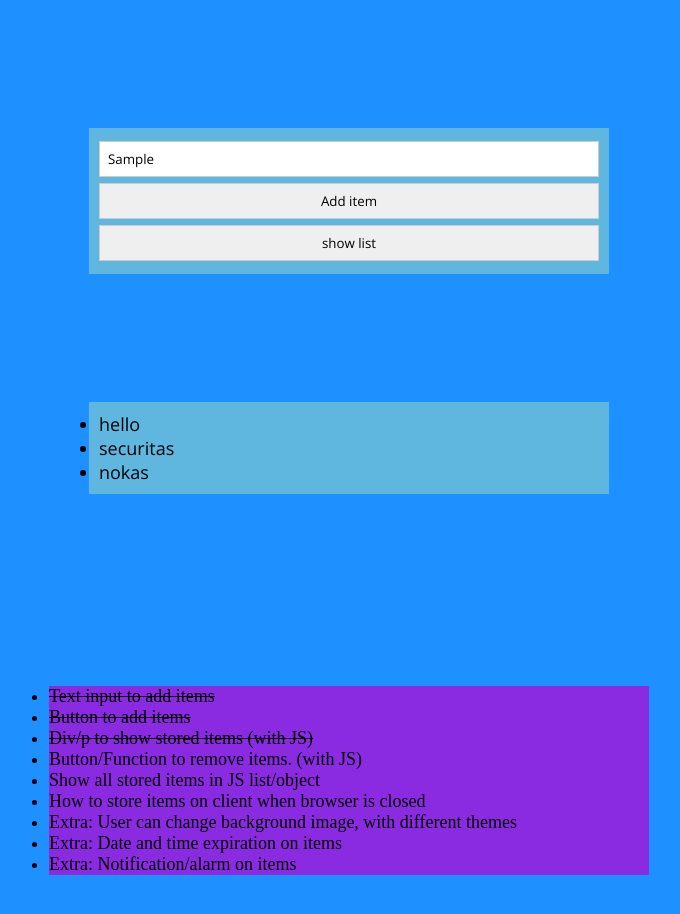
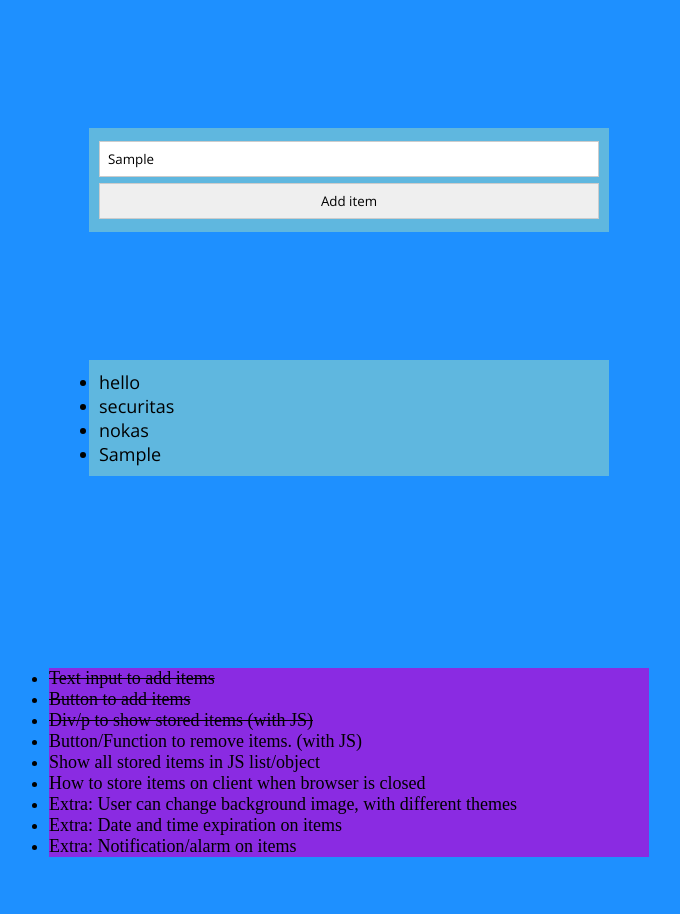
Before and after one commit to Nesiht/Todo_list, a plain HTML site: page index.html in a window 1280 px wide. Both pictures are taken after typing "Sample" into the empty fields and a click on the input "Add item". Shown: the whole page, without its empty margins (291-971 px from the left). Drawn offline with nearby package versions, Linux system fonts and the light colour scheme.

Commit message:
reworked JS

```diff
--- a/index.html
+++ b/index.html
@@ -13,9 +13,8 @@
 <body>
 
     <div class="add-items">
-        <input type="text" placeholder="Description" id="text-item" >
+        <input type="text" placeholder="Description" id="text-item" required>
         <input type="submit" value="Add item" id="submit-btn" onclick="addItem()">
-        <input type="submit" value="show list" onclick="listItem()">
     </div>
 
     <div class="show-items">
--- a/script.js
+++ b/script.js
@@ -1,34 +1,42 @@
+// Global Lists
 let items = ['hello', 'securitas', 'nokas'];
+
+// Global Variables
 const textField = document.getElementById("text-item");
+
+// Error list
+const A100 = "ERROR A100: Input field empty";
 
 // add items in array when button is clicked
 addItem = () => {
     itemValue = document.getElementById('text-item').value;
-    items.push(itemValue);
-    console.log(items);
+    if (itemValue !== "") {
+        items.push(itemValue);
+        console.log(items);
+        const markUp = document.createElement("li");
+        let textnode = document.createTextNode(itemValue);
+        markUp.appendChild(textnode);
+        document.getElementById("myList").appendChild(markUp);
+    }
+    else {
+        console.log(A100);
+    }
 };
 
-// check for enter key press to klick button
+// check for enter key press to click button
 textField.addEventListener('keyup', function(event) {
       if (event.keyCode === 13) {
           event.preventDefault();
           document.getElementById("submit-btn").click();
       }
-  });
+});
 
-// Adds the word CLEAN to the list
-// Add the new item to the array and display it
-// Parts of this should be moved to addItem().
-listItem = () => {
-    let node = document.createElement("li");
-    let textnode = document.createTextNode("clean");
-    node.appendChild(textnode);
-    document.getElementById("myList").appendChild(node);
-};
+// Delete items in the array
 
-// List all items in teh array WORKING!
+
+// List all items in the array
 for (i = 0; i < items.length; ++i) {
-    let port = document.createElement("li");
-    port.innerHTML = items[i];
-    document.getElementById("myList").appendChild(port);
+    let markUp = document.createElement("li");
+    markUp.innerHTML = items[i];
+    document.getElementById("myList").appendChild(markUp);
 }
```
